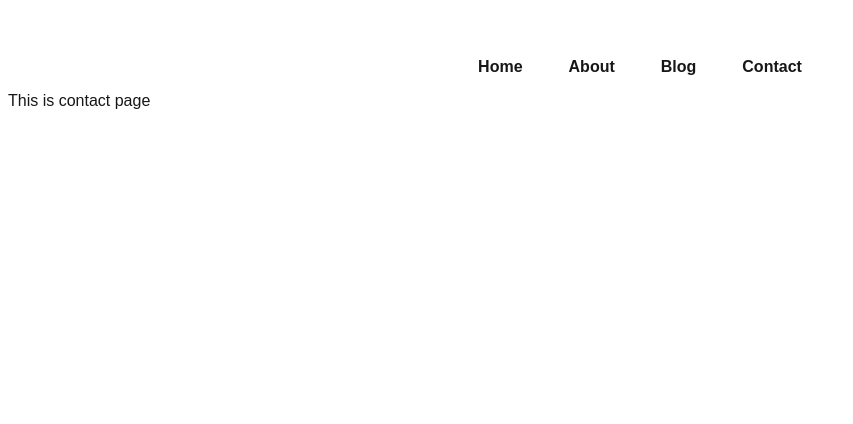
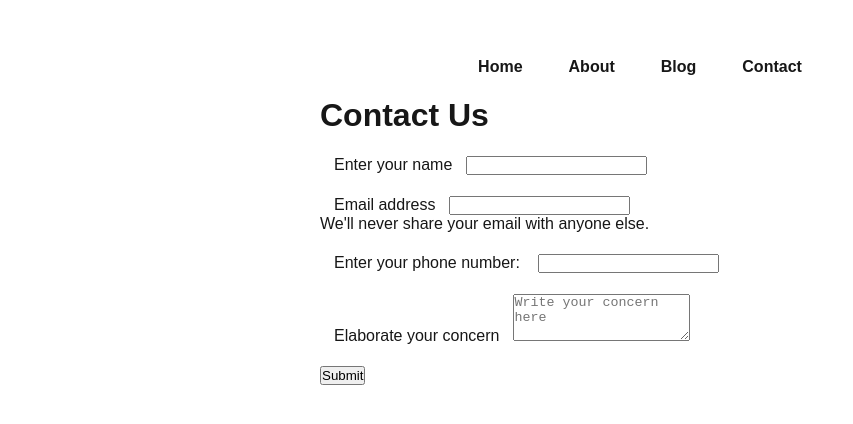
Before and after one commit to aditya-23140/huntingCoder, a Next.js app in the folder huntingcoder/: page /contact in a window 1280 px wide. Shown: the top 424 px of the page, without its empty margins (0-853 px from the left). Built offline with nearby package versions, Linux system fonts and the light colour scheme.

Commit message:
Tutorial 26: Using POST request method

```diff
--- /dev/null
+++ b/huntingcoder/contactdata/2.json
@@ -0,0 +1 @@
+{"phone":"12314455","name":"Aditya Kumar Singh","email":"23bsc@gmaofp","desc":"13232"}
--- a/huntingcoder/pages/api/postcontact.js
+++ b/huntingcoder/pages/api/postcontact.js
@@ -6,8 +6,8 @@
     console.log(req.body)
     let data = await fs.promises.readdir('contactdata');
     console.log(data);
-    fs.writeFile(`contactdata/${data.length + 1}.json`, JSON.stringify(req.body), ()=>{})
-    res.status(200).json(req)
+    await fs.promises.writeFile(`contactdata/${data.length + 1}.json`, JSON.stringify(req.body), ()=>{})
+    res.status(200).json(req.body)
   }else{
     //Handle any other HTTP method
     res.status(200).json(["allBlogs"])
--- a/huntingcoder/pages/contact.js
+++ b/huntingcoder/pages/contact.js
@@ -1,8 +1,77 @@
-import React from 'react'
+import React, { useState } from 'react'
+import styles from '@/styles/contact.module.css'
+
+
 
 const Contact = () => {
+  const [name, setname] = useState('');
+  const [email, setemail] = useState('');
+  const [phone, setphone] = useState('');
+  const [desc, setdesc] = useState('');
+  const handleSubmit = (e) => {
+    e.preventDefault()
+    console.log(name, phone, email, desc);
+    const data = {phone, name, email, desc};
+
+    fetch('http://localhost:3000/api/postcontact/', {
+      method: 'POST',
+      headers: {
+        'Content-Type': 'application/json',
+      },
+      body: JSON.stringify(data),
+    })
+    .then(response => response.text())
+    .then(data => {
+      console.log('Success:', data);
+      alert('Thanks for contacting us. We will get back to you soon.');
+      setname('');
+      setemail('');
+      setphone('');
+      setdesc('');
+    })
+    .catch((error) => {
+      console.log('Error: ', error);
+    })
+  }
+
+  const handleChange = (e) => {
+    if(e.target.name === 'name'){
+      setname(e.target.value)
+    }
+    else if(e.target.name === 'email'){
+      setemail(e.target.value)
+    }
+    else if(e.target.name === 'phone'){
+      setphone(e.target.value)
+    }
+    else if(e.target.name === 'desc'){
+      setdesc(e.target.value)
+    }
+  }
   return (
-    <div>This is contact page</div>
+    <div className={styles.container}>
+      <h1>Contact Us</h1>
+      <form onSubmit={handleSubmit}>
+        <div className={styles.mb3}>
+          <label htmlFor="name" className={styles.formlabel}>Enter your name</label>
+          <input type="text" value={name} onChange={handleChange} className="form-control" id="name" name='name' aria-describedby="emailHelp" />
+        </div>
+        <div className={styles.mb3}>
+          <label htmlFor="email" className={styles.formlabel}>Email address</label>
+          <input type="email" value={email} onChange={handleChange}  className="form-control" id="email" name='email' aria-describedby="emailHelp" />
+          <div id="emailHelp" className="form-text">We'll never share your email with anyone else.</div>
+        </div>
+        <div className={styles.mb3}>
+          <label htmlFor="phone" className={styles.formlabel}>Enter your phone number: </label>
+          <input type="phone" value={phone} onChange={handleChange}  className="form-control" name='phone' id="phone" />
+        </div>
+        <div className={styles.mb3}>
+          <label htmlFor="desc" className={styles.formlabel}>Elaborate your concern</label>
+          <textarea value={desc} className="form-control" onChange={handleChange} placeholder='Write your concern here' name='desc' id="desc" rows="3" />
+        </div>
+        <button type="submit" className ="btn btn-primary">Submit</button>
+      </form>
+    </div>
   )
 }
 
--- /dev/null
+++ b/huntingcoder/styles/contact.module.css
@@ -0,0 +1,12 @@
+.container{
+  max-width: 50vw;
+  margin: auto;
+}
+
+.mb3{
+  margin-bottom: 21px;
+}
+
+.formlabel{
+  margin: 0px 14px;
+}
```
